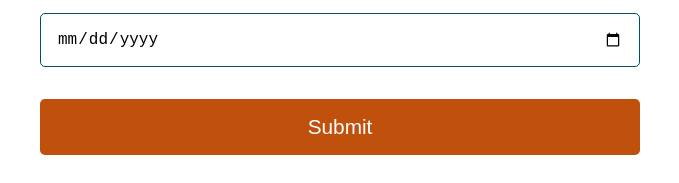
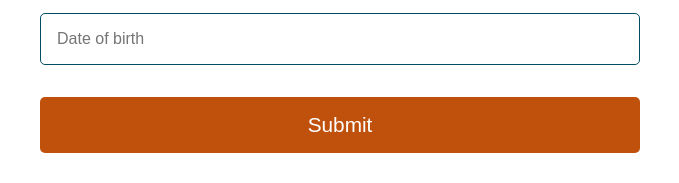
Before and after one commit to andyosei12/birthday-reminder, a website: page public/index.html in a window 1280 px wide. Shown: the part 336-519 px from the top of the page, 300-979 px from the left. Drawn offline with nearby package versions, Linux system fonts and the light colour scheme; a web font is replaced by a local one.

```diff
--- a/public/index.html
+++ b/public/index.html
@@ -28,11 +28,18 @@
         <h3>Please provide the following details</h3>
         <input type="text" name="user_name" placeholder="Username" required />
         <input type="email" name="email" placeholder="Email" required />
-        <input
+        <!-- <input
           type="date"
           name="date_of_birth"
           placeholder="Date of birth"
           required
+        /> -->
+        <input
+          placeholder="Date of birth"
+          type="text"
+          onfocus="(this.type='date')"
+          onblur="(this.type='text')"
+          id="date"
         />
         <button type="submit">Submit</button>
       </form>
```
